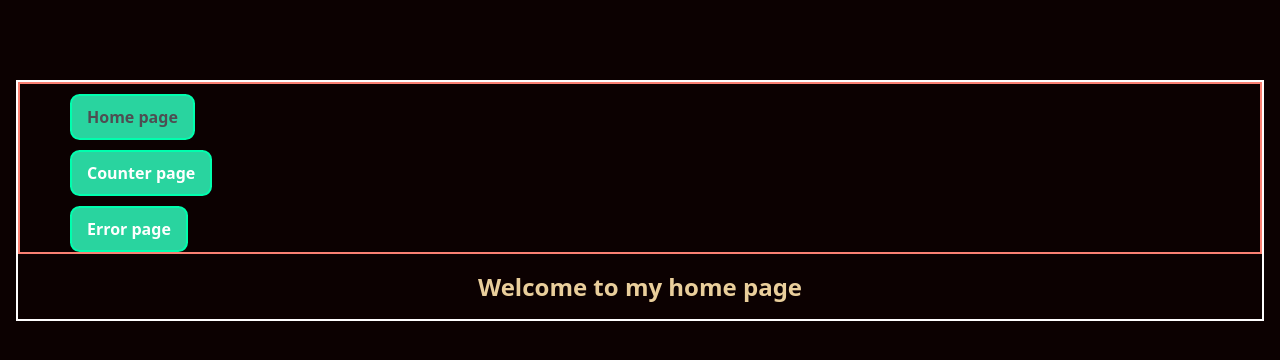
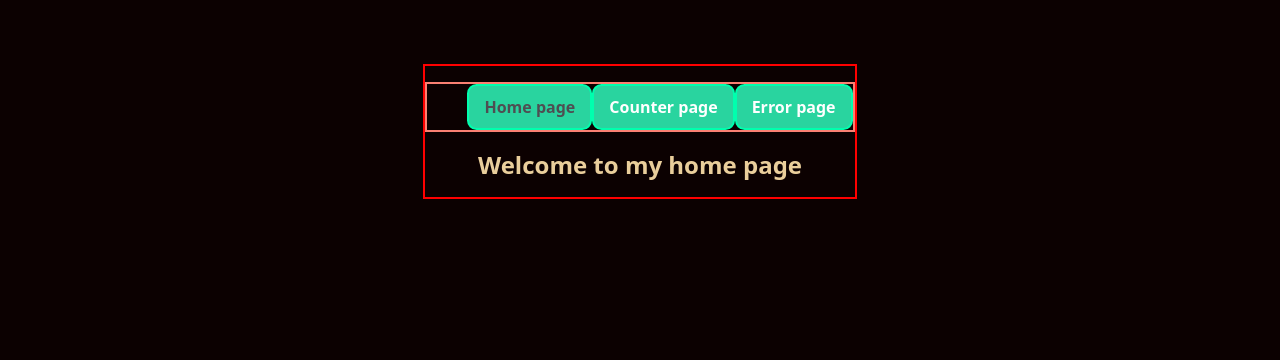
Before and after one commit to Ayomide-Oyeneye/2nd-Semester-Altschoolv2-Exam, a React (Create React App) app: page / in a window 1280 px wide. Shown: the top 360 px of the page. Built offline with nearby package versions, Linux system fonts and the light colour scheme.

Commit message:
Update style.css

```diff
--- a/src/style.css
+++ b/src/style.css
@@ -4,11 +4,12 @@
 
 body {
   margin: 0;
-  padding: 1rem;
+  padding: 0;
   font-family: system-ui, sans-serif;
   color: rgba(245, 216, 163, 0.952);
   background-color: rgb(12, 1, 1);
-  width: auto;
+  display: flex;
+  justify-content: center;
 }
 
 .countContainer {
@@ -87,17 +88,13 @@ h1 {
   font-size: 5rem;
 }
 .navlink {
-  display: block;
-  justify-content: center;
+  display: flex;
   border: 2px solid salmon;
-  margin: 0 auto;
-  padding: 0 auto;
+justify-content: space-around;
 }
 .links {
   color: #ffd000;
   background-color: #29d49f;
-  margin-top: 10px;
-  margin-left: 10px;
   width: fit-content;
   padding-inline: 15px;
   padding-block: 10px;
@@ -129,8 +126,7 @@ span {
 }
 .appcon {
   margin-top: 4rem;
-  border: 2px solid rgb(255, 254, 254);
-  min-width: 10%;
+  border: 2px solid red;
 }
 .errorbtn {
   border: 3px solid rgb(98, 0, 255);
```
